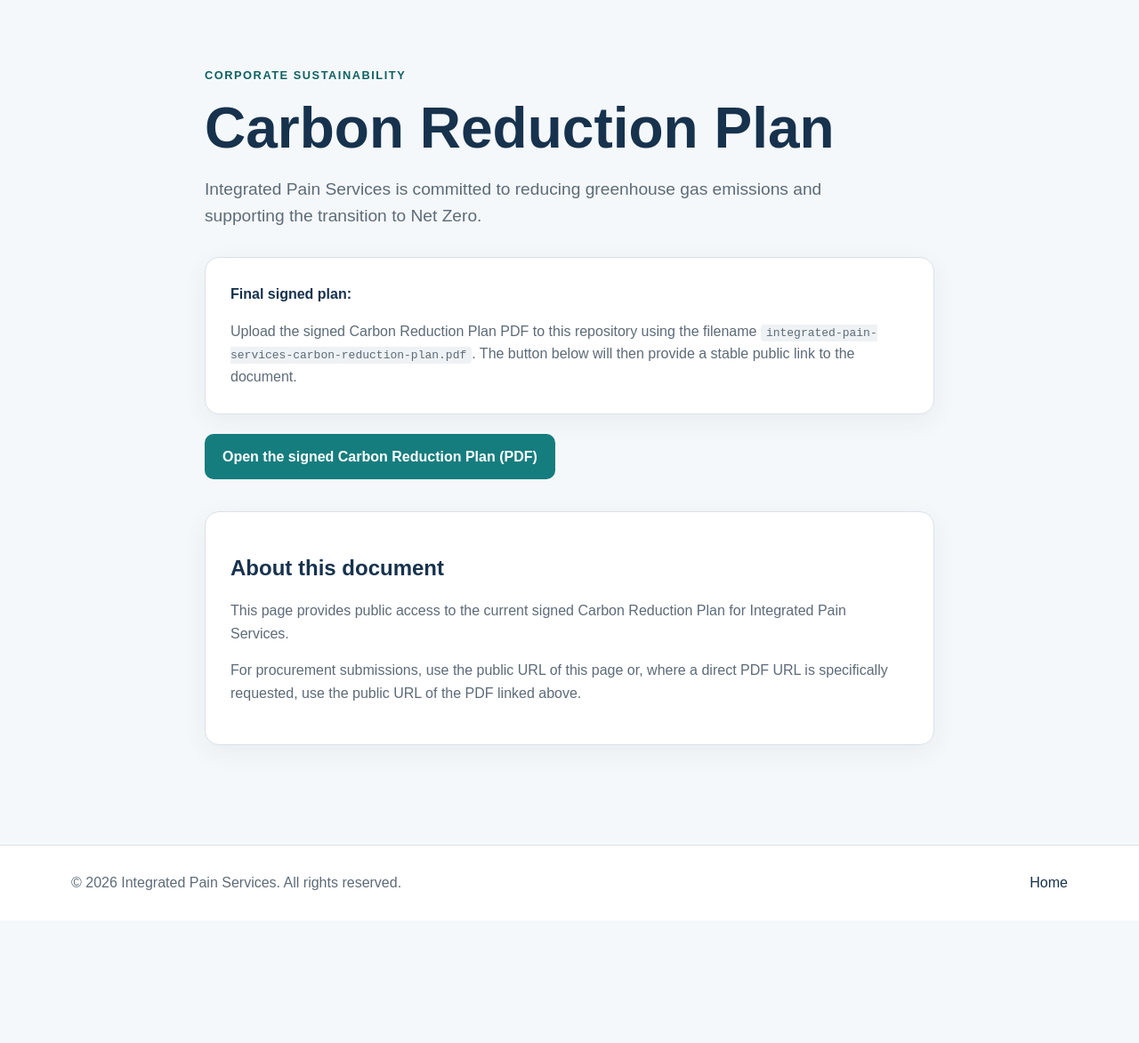
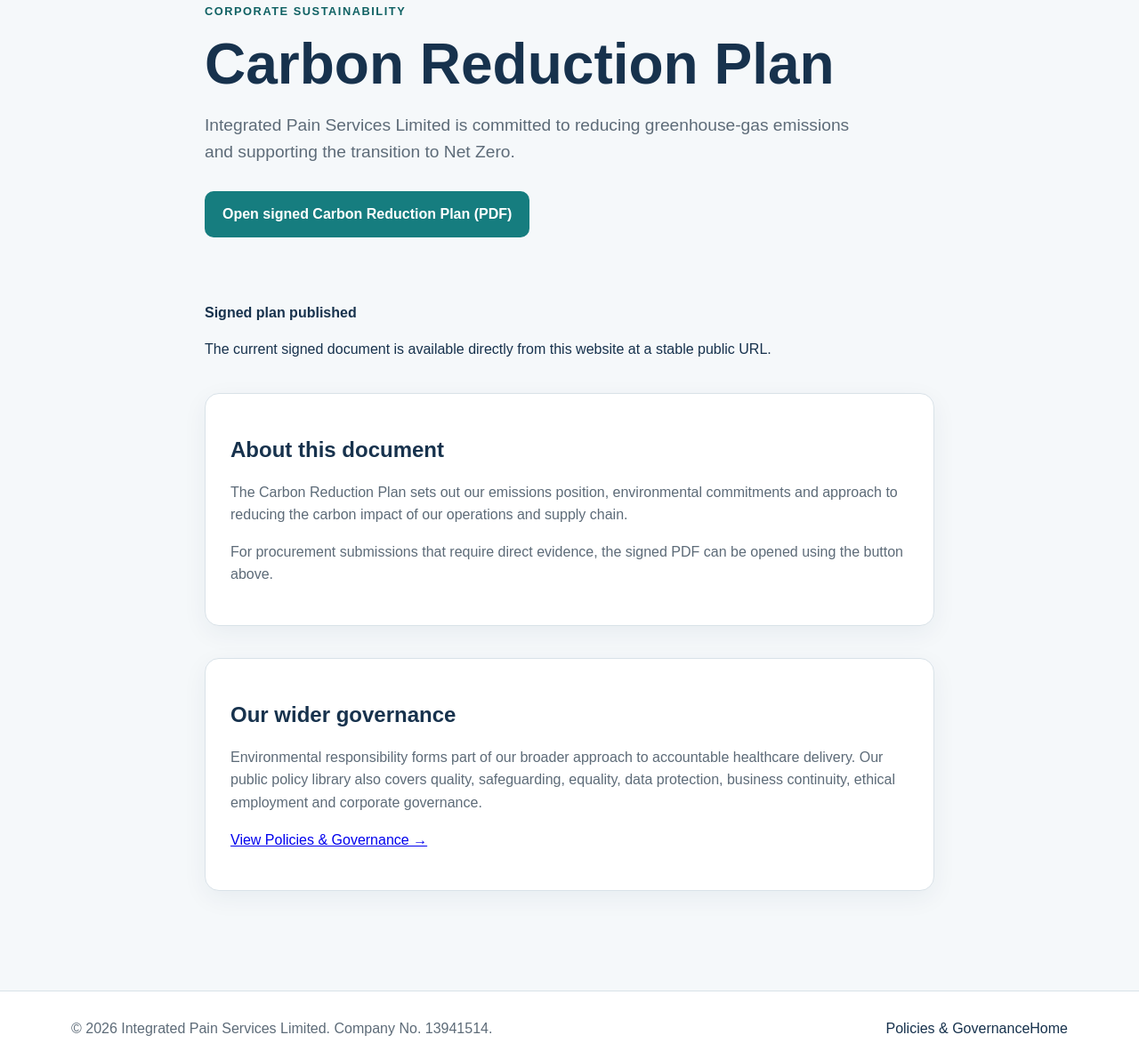
Before and after one commit to drparagdesai/integratedpainservices.co.uk, a plain HTML site: page carbon-reduction-plan.html in a window 1280 px wide. Shown: the part 83-1256 px from the top of the page at 89% size. Before the commit the page ends 1118 px from the top, so only its background shows below. Drawn offline with Linux system fonts and the light colour scheme.

Commit message:
Polish Carbon Reduction Plan page

```diff
--- a/carbon-reduction-plan.html
+++ b/carbon-reduction-plan.html
@@ -3,7 +3,7 @@
 <head>
   <meta charset="utf-8" />
   <meta name="viewport" content="width=device-width, initial-scale=1" />
-  <meta name="description" content="Integrated Pain Services Carbon Reduction Plan." />
+  <meta name="description" content="Integrated Pain Services Limited Carbon Reduction Plan and Net Zero commitment." />
   <title>Carbon Reduction Plan | Integrated Pain Services</title>
   <link rel="stylesheet" href="styles.css" />
 </head>
@@ -13,41 +13,45 @@
       <a class="brand" href="index.html" aria-label="Integrated Pain Services home">Integrated Pain Services</a>
       <nav aria-label="Primary navigation">
         <a href="index.html">Home</a>
+        <a href="policies.html">Policies & Governance</a>
         <a href="carbon-reduction-plan.html" aria-current="page">Carbon Reduction Plan</a>
       </nav>
     </div>
   </header>
 
-  <main class="section">
-    <div class="container narrow">
-      <p class="eyebrow">Corporate sustainability</p>
-      <h1>Carbon Reduction Plan</h1>
-      <p class="lead">Integrated Pain Services is committed to reducing greenhouse gas emissions and supporting the transition to Net Zero.</p>
+  <main>
+    <section class="page-hero">
+      <div class="container narrow">
+        <p class="eyebrow">Corporate sustainability</p>
+        <h1>Carbon Reduction Plan</h1>
+        <p class="lead">Integrated Pain Services Limited is committed to reducing greenhouse-gas emissions and supporting the transition to Net Zero.</p>
+        <div class="actions"><a class="button" href="integrated-pain-services-carbon-reduction-plan.pdf" target="_blank" rel="noopener">Open signed Carbon Reduction Plan (PDF)</a></div>
+      </div>
+    </section>
 
-      <div class="notice">
-        <strong>Final signed plan:</strong>
-        <p>Upload the signed Carbon Reduction Plan PDF to this repository using the filename <code>integrated-pain-services-carbon-reduction-plan.pdf</code>. The button below will then provide a stable public link to the document.</p>
+    <section class="section">
+      <div class="container narrow">
+        <div class="status-strip"><span class="status-dot"></span><div><strong>Signed plan published</strong><p>The current signed document is available directly from this website at a stable public URL.</p></div></div>
+        <div class="document-info">
+          <h2>About this document</h2>
+          <p>The Carbon Reduction Plan sets out our emissions position, environmental commitments and approach to reducing the carbon impact of our operations and supply chain.</p>
+          <p>For procurement submissions that require direct evidence, the signed PDF can be opened using the button above.</p>
+        </div>
+        <div class="document-info">
+          <h2>Our wider governance</h2>
+          <p>Environmental responsibility forms part of our broader approach to accountable healthcare delivery. Our public policy library also covers quality, safeguarding, equality, data protection, business continuity, ethical employment and corporate governance.</p>
+          <p><a class="text-link" href="policies.html">View Policies & Governance →</a></p>
+        </div>
       </div>
-
-      <p>
-        <a class="button" href="integrated-pain-services-carbon-reduction-plan.pdf" target="_blank" rel="noopener">Open the signed Carbon Reduction Plan (PDF)</a>
-      </p>
-
-      <section class="document-info">
-        <h2>About this document</h2>
-        <p>This page provides public access to the current signed Carbon Reduction Plan for Integrated Pain Services.</p>
-        <p>For procurement submissions, use the public URL of this page or, where a direct PDF URL is specifically requested, use the public URL of the PDF linked above.</p>
-      </section>
-    </div>
+    </section>
   </main>
 
   <footer class="site-footer">
     <div class="container footer-wrap">
-      <p>© <span id="year"></span> Integrated Pain Services. All rights reserved.</p>
-      <a href="index.html">Home</a>
+      <p>© <span id="year"></span> Integrated Pain Services Limited. Company No. 13941514.</p>
+      <div class="footer-links"><a href="policies.html">Policies & Governance</a><a href="index.html">Home</a></div>
     </div>
   </footer>
-
   <script>document.getElementById('year').textContent = new Date().getFullYear();</script>
 </body>
 </html>
```
